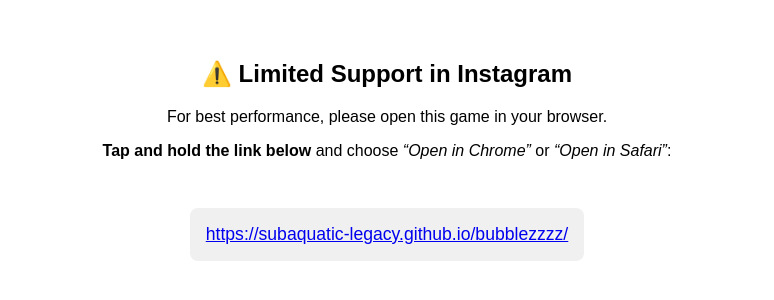
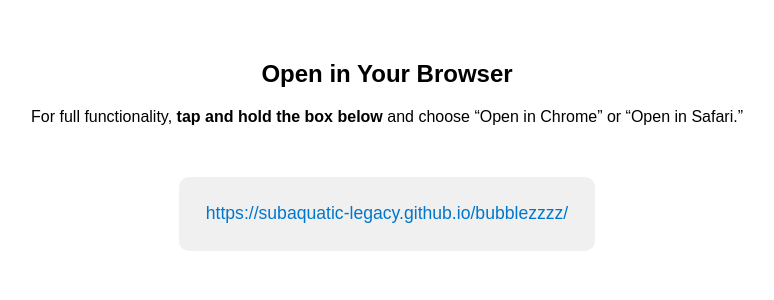
Before and after one commit to SUBAQUATIC-LEGACY/test_redirect, a plain HTML site: page index.html in a window 1280 px wide. Shown: the whole page, without its empty margins (253-1027 px from the left). Drawn offline with Linux system fonts and the light colour scheme.

Commit message:
Update index.html

```diff
--- a/index.html
+++ b/index.html
@@ -10,28 +10,35 @@
       padding: 2em;
       text-align: center;
     }
-    .link-box {
+    a.link-box {
+      display: inline-block;
+      background-color: #f0f0f0;
+      padding: 1.5em;
+      border-radius: 10px;
+      text-decoration: none;
+      color: #000;
+      font-size: 1.1em;
       margin-top: 2em;
-      padding: 1em;
-      background-color: #f0f0f0;
-      border-radius: 8px;
-      display: inline-block;
+      user-select: none; /* prevent text highlighting */
     }
-    a {
-      font-size: 1.1em;
-      word-break: break-all;
+
+    a.link-box:active {
+      background-color: #e0e0e0;
+    }
+
+    a.link-box span {
+      word-break: break-word;
+      color: #0077cc;
     }
   </style>
 </head>
 <body>
-  <h2>⚠️ Limited Support in Instagram</h2>
-  <p>For best performance, please open this game in your browser.</p>
-  <p><strong>Tap and hold the link below</strong> and choose <em>“Open in Chrome”</em> or <em>“Open in Safari”</em>:</p>
+  <h2>Open in Your Browser</h2>
+  <p>For full functionality, <strong>tap and hold the box below</strong> and choose “Open in Chrome” or “Open in Safari.”</p>
 
-  <div class="link-box">
-    <a href="https://subaquatic-legacy.github.io/bubblezzzz/" target="_blank">
-      https://subaquatic-legacy.github.io/bubblezzzz/
-    </a>
-  </div>
+  <!-- Entire box is now the link -->
+  <a href="https://subaquatic-legacy.github.io/bubblezzzz/" class="link-box" target="_blank">
+    <span>https://subaquatic-legacy.github.io/bubblezzzz/</span>
+  </a>
 </body>
 </html>
```
